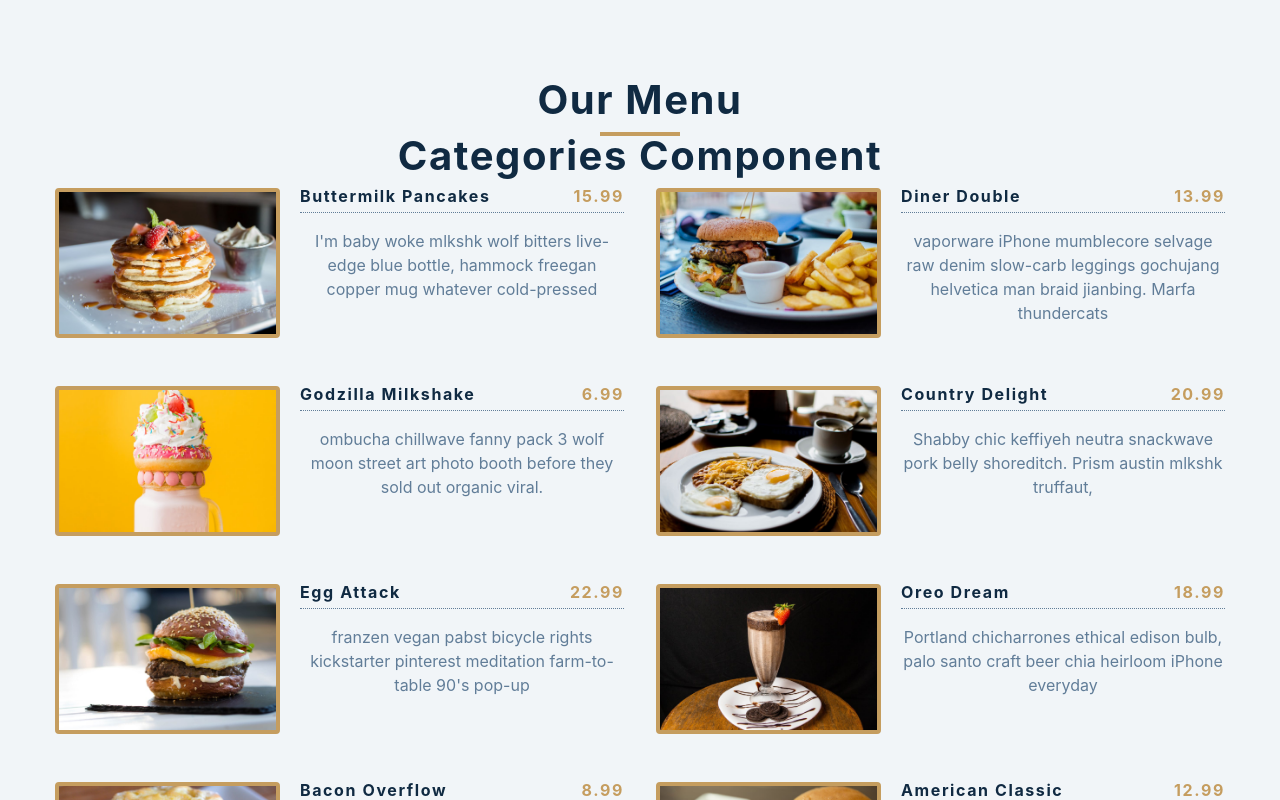
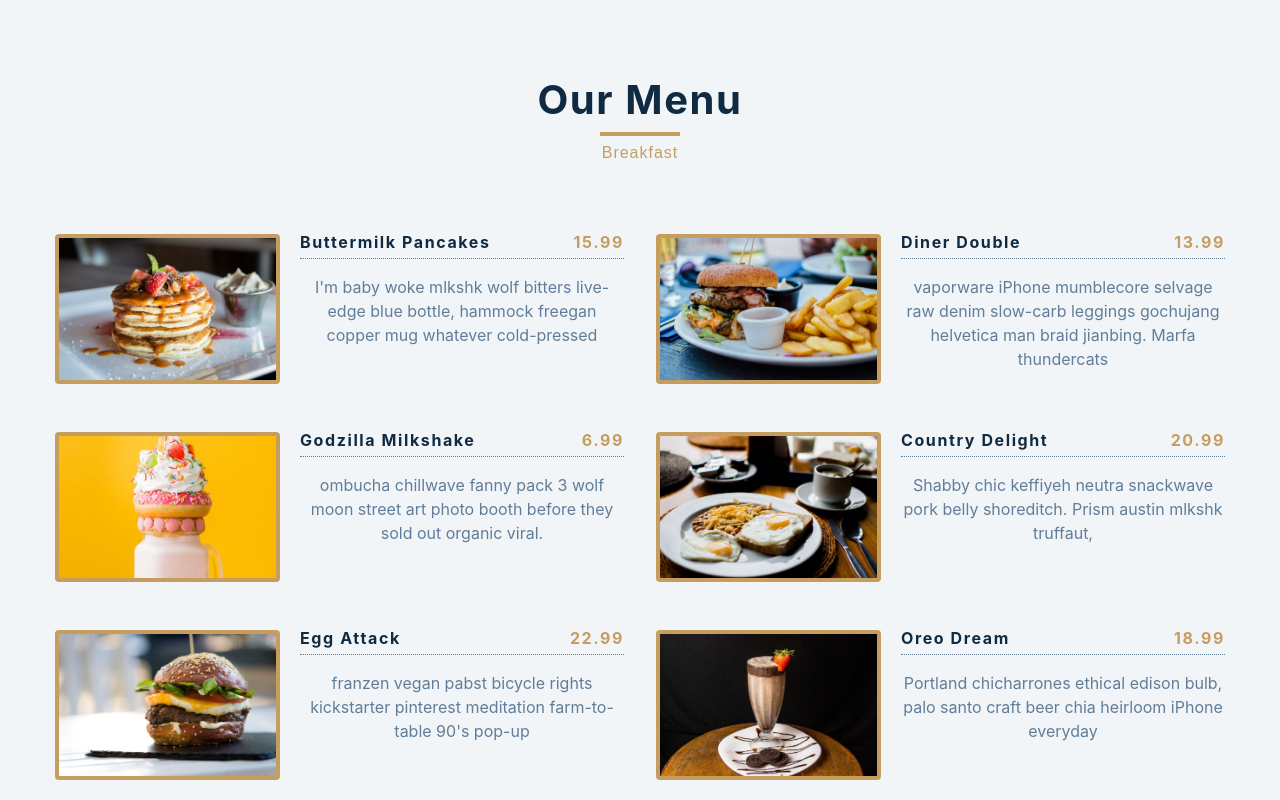
Before and after one commit to cisu/react_basic_projects, a React (Create React App) app: page / in a window 1280 px wide. Shown: the top 800 px of the page. Built offline with nearby package versions, Linux system fonts and the light colour scheme.

Commit message:
Buttons manual approach

```diff
--- a/src/App.js
+++ b/src/App.js
@@ -1,4 +1,4 @@
-import React, { useState } from 'react';
+import React, {useState} from 'react';
 import Menu from './Menu';
 import Categories from './Categories';
 import items from './data';
@@ -7,16 +7,23 @@ function App() {
   const [menuItems, setMenuItems] = useState(items);
   const [categories, setCategories] = useState([]);
 
-  return <main>
-    <section className="menu section">
-      <div className="title">
-        <h2>our menu</h2>
-        <div className="underline"></div>
-        <Categories />
-        <Menu items={menuItems}/>
-      </div>
-    </section>
-  </main>;
+  const filterItems = category => {
+    const newItems = items.filter(item => item.category === category);
+    setMenuItems(newItems);
+  };
+
+  return (
+    <main>
+      <section className='menu section'>
+        <div className='title'>
+          <h2>our menu</h2>
+          <div className='underline'></div>
+          <Categories filterItems={filterItems}/>
+          <Menu items={menuItems} />
+        </div>
+      </section>
+    </main>
+  );
 }
 
 export default App;
--- a/src/Categories.js
+++ b/src/Categories.js
@@ -1,7 +1,14 @@
 import React from 'react';
 
-const Categories = () => {
-  return <h2>categories component</h2>;
+const Categories = ({filterItems}) => {
+  return <div className='btn-container'>
+    <button
+    className='filter-btn'
+    onClick={() => filterItems('breakfast')}
+    >
+      breakfast
+   </button>
+    </div>;
 };
 
 export default Categories;
```
